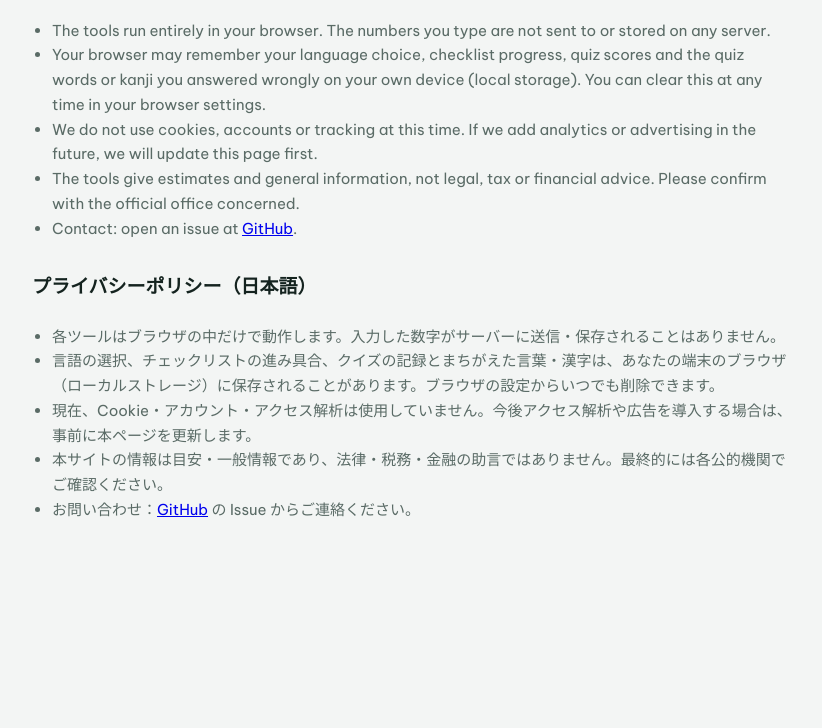
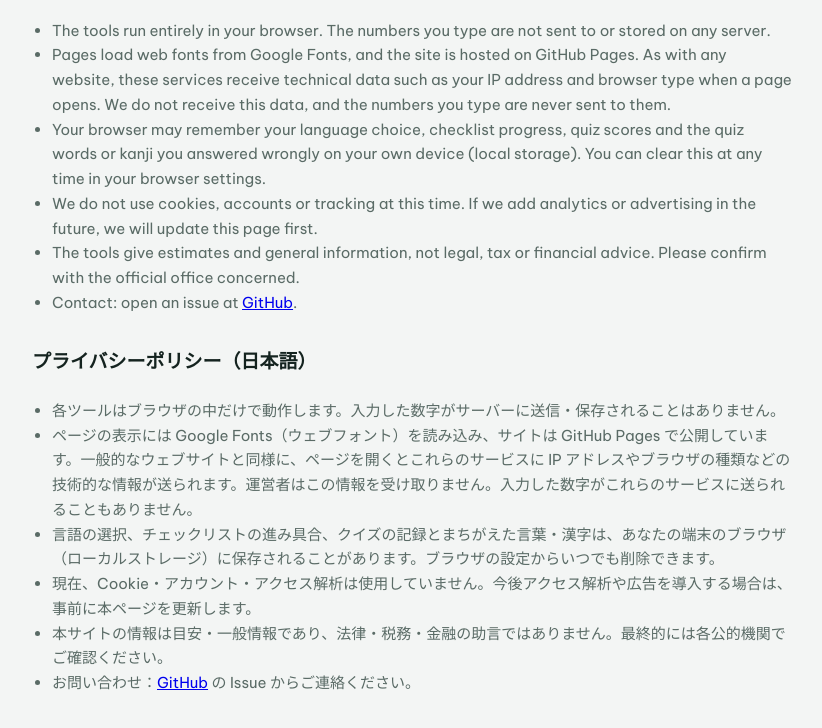
Before and after one commit to japan-toolkit/japan-toolkit.github.io, a plain HTML site: page dist/privacy/index.html in a window 1280 px wide. Shown: the part 180-908 px from the top of the page, without its empty margins (228-1050 px from the left). Before the commit the page ends 800 px from the top, so only its background shows below. Drawn offline with nearby package versions, Linux system fonts and the light colour scheme.

Commit message:
Privacy page: disclose Google Fonts and GitHub Pages (IP/browser data on page load), en + ja; built preview
Co-Authored-By: Claude Opus 5.5 <noreply@anthropic.com>
Claude-Session: https://claude.ai/code/session_01SLUPyGkD8uCzntHYqz1cEH

```diff
--- a/dist/privacy/index.html
+++ b/dist/privacy/index.html
@@ -27,6 +27,7 @@ footer{font-size:12.5px;color:var(--muted)} footer a{color:var(--accent)}
 <p>Last updated: November 2026</p>
 <ul>
 <li>The tools run entirely in your browser. The numbers you type are not sent to or stored on any server.</li>
+<li>Pages load web fonts from Google Fonts, and the site is hosted on GitHub Pages. As with any website, these services receive technical data such as your IP address and browser type when a page opens. We do not receive this data, and the numbers you type are never sent to them.</li>
 <li>Your browser may remember your language choice, checklist progress, quiz scores and the quiz words or kanji you answered wrongly on your own device (local storage). You can clear this at any time in your browser settings.</li>
 <li>We do not use cookies, accounts or tracking at this time. If we add analytics or advertising in the future, we will update this page first.</li>
 <li>The tools give estimates and general information, not legal, tax or financial advice. Please confirm with the official office concerned.</li>
@@ -35,6 +36,7 @@ footer{font-size:12.5px;color:var(--muted)} footer a{color:var(--accent)}
 <h2 lang="ja">プライバシーポリシー（日本語）</h2>
 <ul lang="ja">
 <li>各ツールはブラウザの中だけで動作します。入力した数字がサーバーに送信・保存されることはありません。</li>
+<li>ページの表示には Google Fonts（ウェブフォント）を読み込み、サイトは GitHub Pages で公開しています。一般的なウェブサイトと同様に、ページを開くとこれらのサービスに IP アドレスやブラウザの種類などの技術的な情報が送られます。運営者はこの情報を受け取りません。入力した数字がこれらのサービスに送られることもありません。</li>
 <li>言語の選択、チェックリストの進み具合、クイズの記録とまちがえた言葉・漢字は、あなたの端末のブラウザ（ローカルストレージ）に保存されることがあります。ブラウザの設定からいつでも削除できます。</li>
 <li>現在、Cookie・アカウント・アクセス解析は使用していません。今後アクセス解析や広告を導入する場合は、事前に本ページを更新します。</li>
 <li>本サイトの情報は目安・一般情報であり、法律・税務・金融の助言ではありません。最終的には各公的機関でご確認ください。</li>
```
Also changed, not shown: dist/sitemap.xml, 1 other file.
